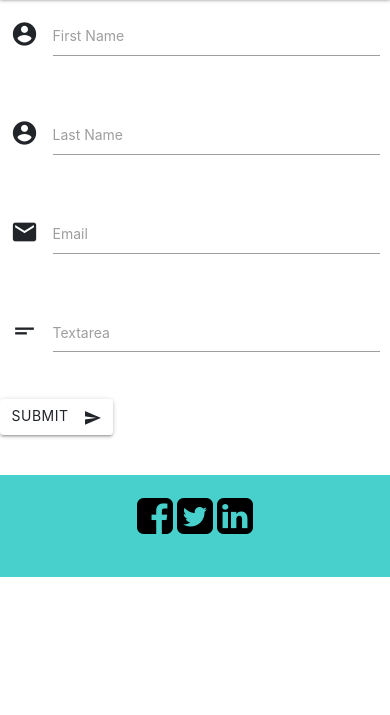
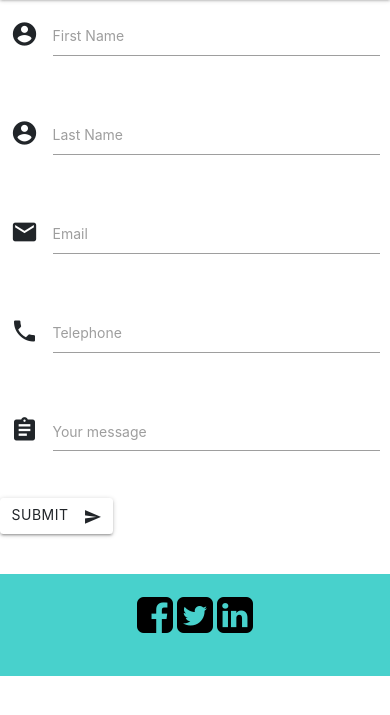
Before and after one commit to Code-Institute-Submissions/approach_people, a Flask app: page /contact_us in a window 390 px wide. Shown: the part 57-772 px from the top of the page. Run offline with Flask 2, Linux system fonts and the light colour scheme; some libraries are stand-ins or nearby versions.

Commit message:
added telephone field in contact us.html

```diff
--- a/templates/contact-us.html
+++ b/templates/contact-us.html
@@ -26,9 +26,16 @@
       </div>
       <div class="row">
         <div class="input-field col s12">
-        <i class="material-icons prefix">short_text</i>
+          <i class="material-icons prefix">phone</i>
+          <input id="telephone" name="telephone" type="tel" class="validate">
+          <label for="icon_telephone">Telephone</label>
+        </div>
+      </div>
+      <div class="row">
+        <div class="input-field col s12">
+        <i class="material-icons prefix">assignment</i>
           <textarea id="textarea1" class="materialize-textarea"></textarea>
-          <label for="textarea1">Textarea</label>
+          <label for="textarea1">Your message</label>
         </div>
       </div>
       <div class="row">
--- a/templates/edit-job.html
+++ b/templates/edit-job.html
@@ -8,7 +8,7 @@
         <div class="input-field col s12">
           <i class="material-icons prefix">business_center</i>
           <select id="category_name" name="category_name">
-          <option value="" disabled selected>Choose Category</option>
+          <option value="" disabled selected>Choose Sector</option>
             {% for cat in categories %}
                       {% if cat.category_name == job.category_name %}
                         <option value="{{cat.category_name}}" selected>{{cat.category_name}}</option>
--- a/templates/post-job.html
+++ b/templates/post-job.html
@@ -8,6 +8,7 @@
         <div class="input-field col s12">
           <i class="material-icons prefix">business_center</i>
           <select id="category_name" name="category_name">
+          <option value="" disabled selected>Choose Sector</option>
             {% for cat in categories %}
                       <option value="{{cat.category_name}}">{{cat.category_name}}</option>
             {% endfor %}
```
